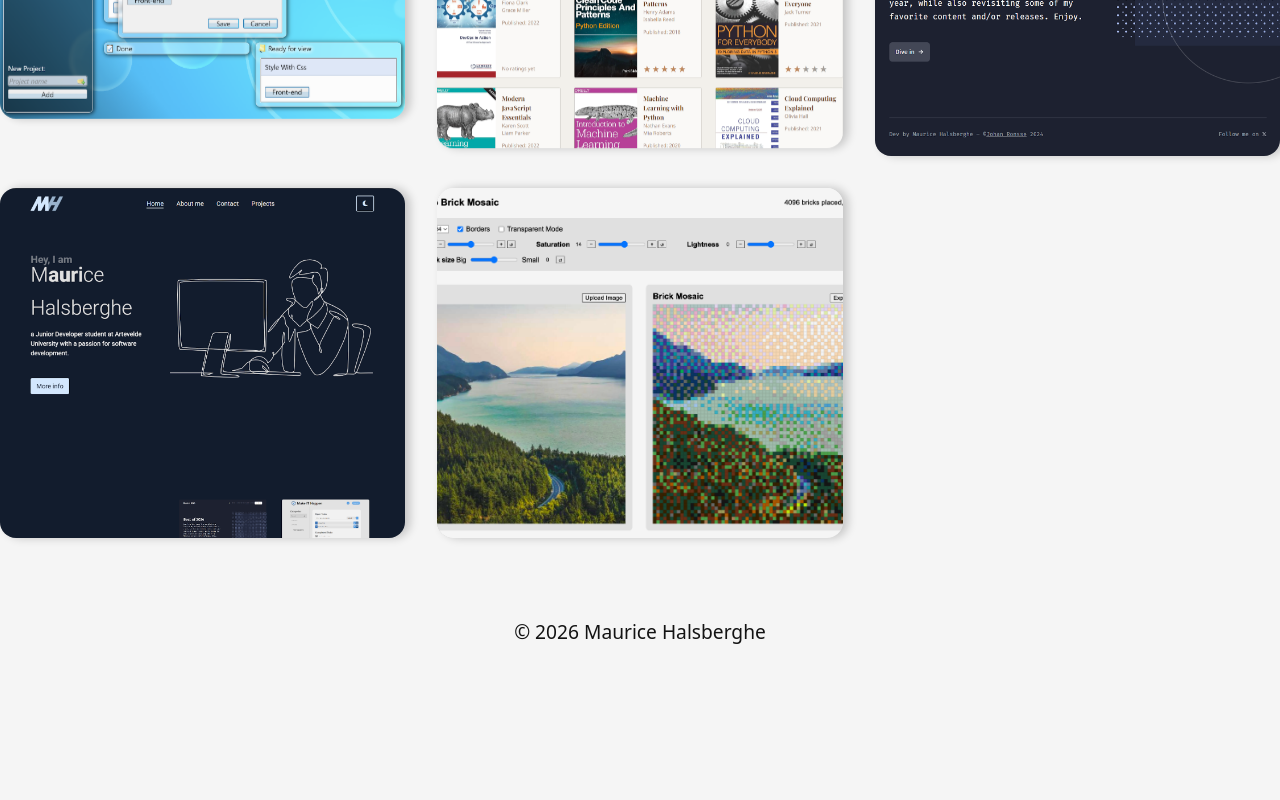
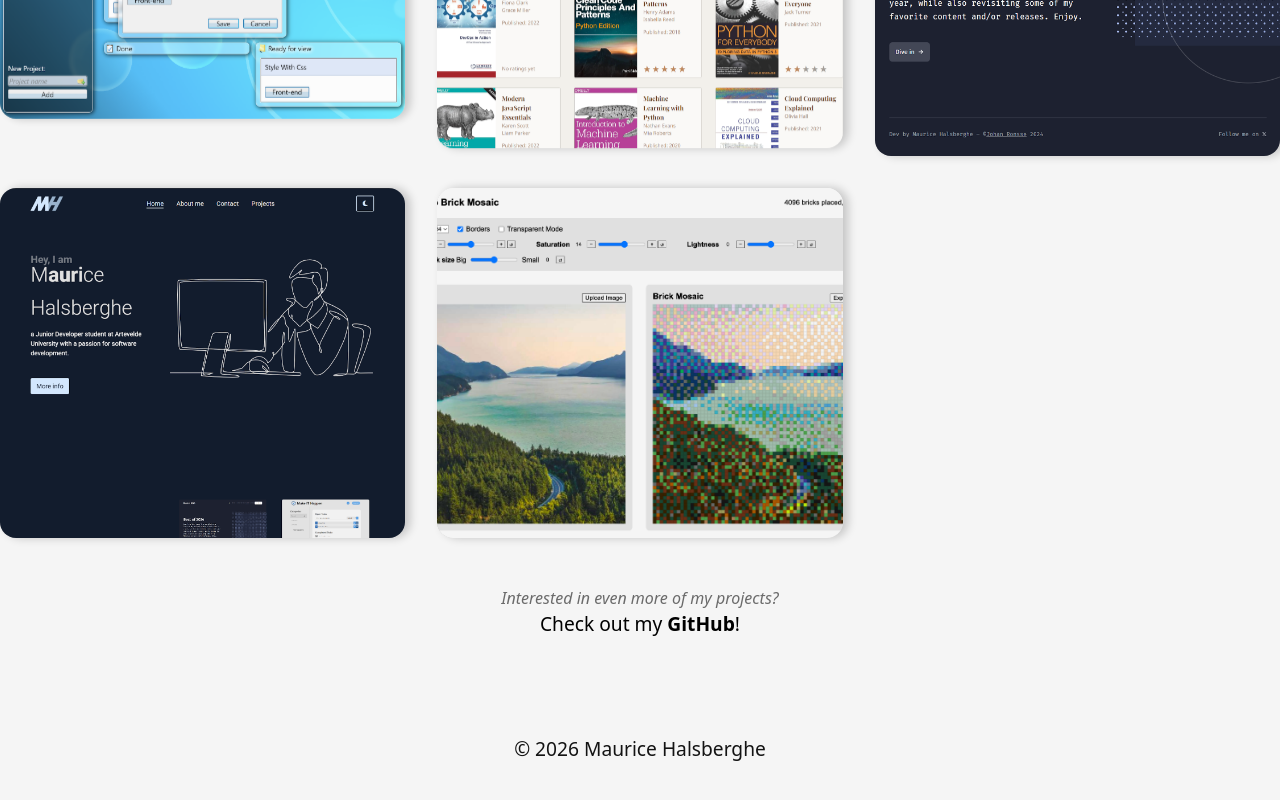
Before and after one commit to mauriceHalsberghe/my-portfolio, a Next.js app: page /projects in a window 1280 px wide. Shown: the part 1032-1832 px from the top of the page. Before the commit the page ends 1727 px from the top, so only its background shows below. Built offline with nearby package versions, Linux system fonts and the light colour scheme.

Commit message:
Added small footer in all projects page

```diff
--- a/src/app/(public)/projects/page.tsx
+++ b/src/app/(public)/projects/page.tsx
@@ -37,6 +37,11 @@ export default function ProjectPage() {
 
       </section>
 
+      <div className={styles.footer}>
+        <p className={styles.footer__first}>Interested in even more of my projects?</p>
+        <p className={styles.footer__second}>Check out my <Link href={"https://github.com/mauriceHalsberghe"} target="_blank">GitHub</Link>!</p>
+      </div>
+
       <Footer />
     </>
   );
--- a/src/components/pages/projects/projects.module.css
+++ b/src/components/pages/projects/projects.module.css
@@ -1,6 +1,6 @@
 .projects {
     z-index: 2;
-    padding: 6rem 0 4rem 0;
+    padding: 6rem 0 2rem 0;
     margin: 0 auto;
     position: relative;
 
@@ -196,6 +196,31 @@
 
 }
 
+.footer {
+    display: flex;
+    flex-direction: column;
+    align-items: center;
+    margin-bottom: 6rem;
+
+    .footer__first {
+        width: fit-content;
+        color: var(--middle);
+        font-style: italic;
+    }
+
+    .footer__second {
+        width: fit-content;
+        font-size: 1.2rem;
+    }
+
+    a {
+        font-weight: 600;
+        &:hover {
+            text-decoration: underline;
+        }
+    }
+}
+
 @keyframes slideUp {
     from {
         transform: translateY(4rem);
```
